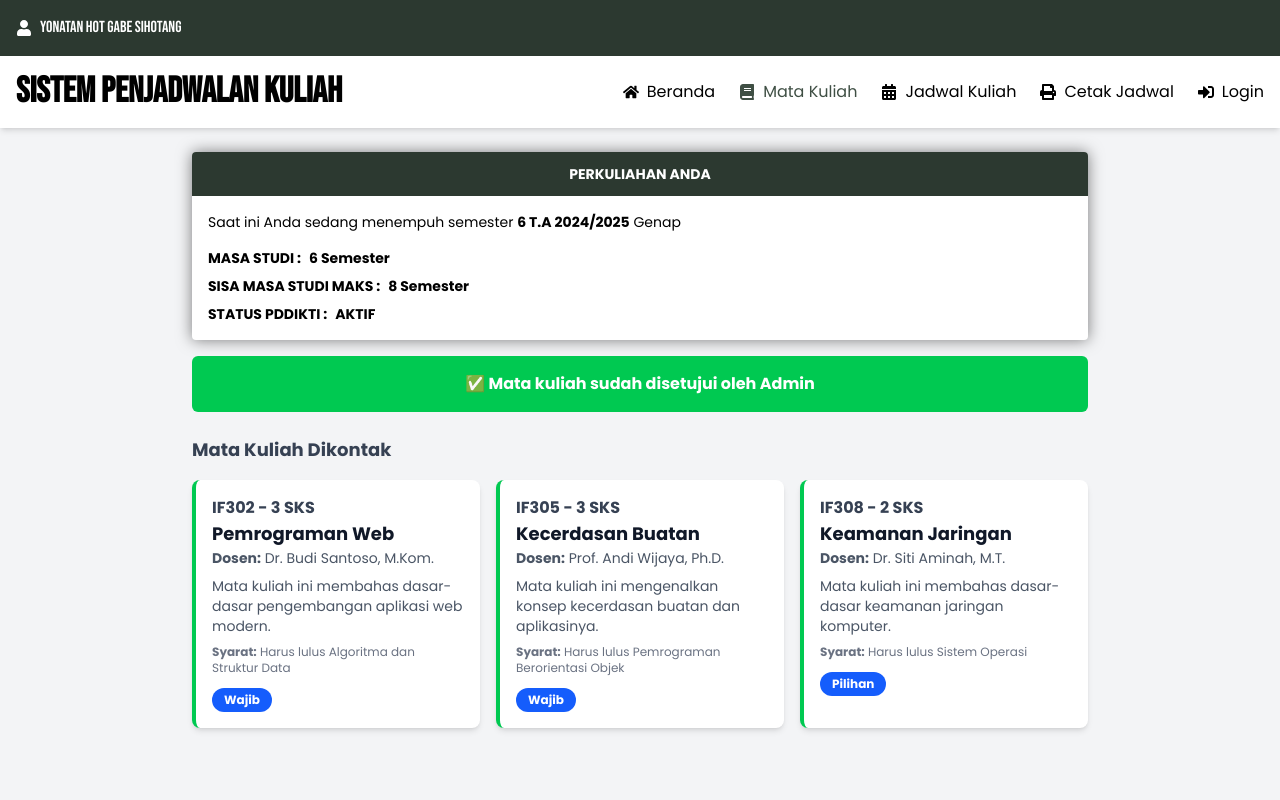
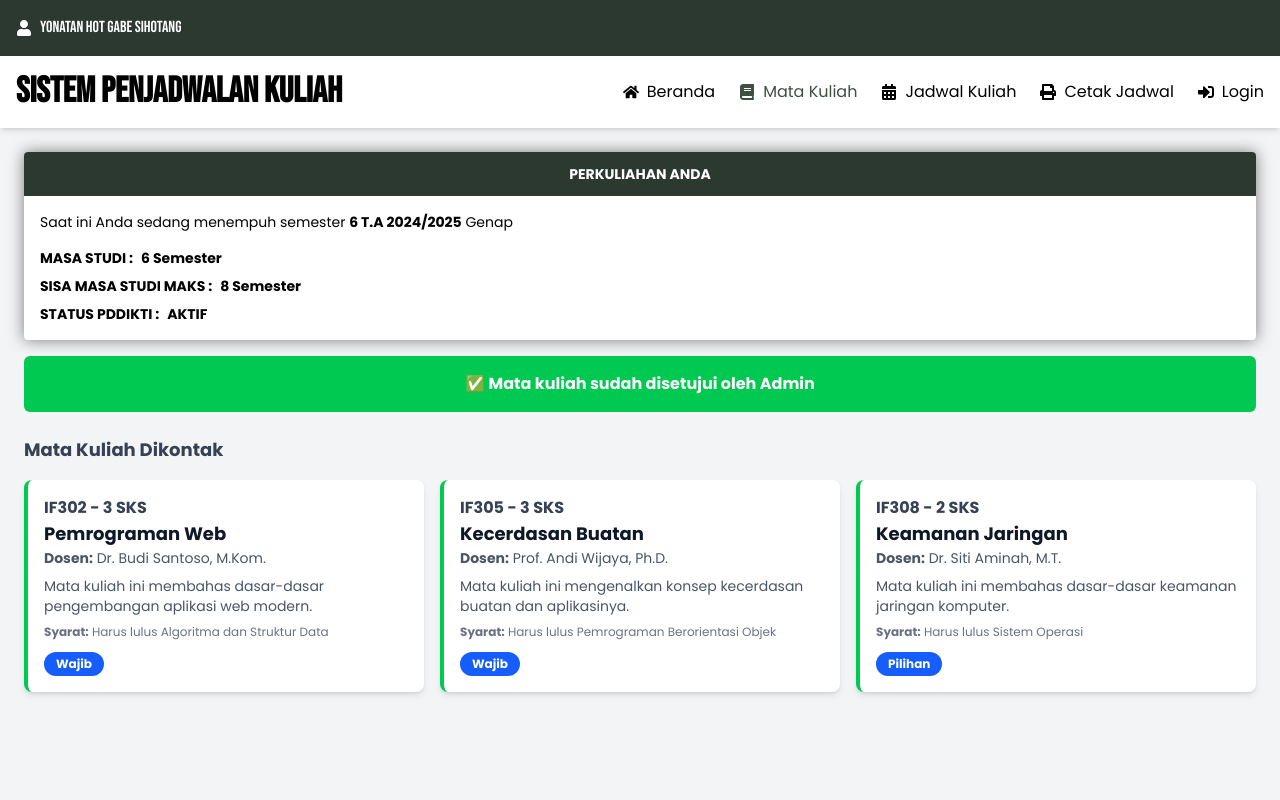
Before and after one commit to keqi000/proyek-pengembangan-web-berbasis-framework-terbaru, a Next.js app: page /user/mata_kuliah in a window 1280 px wide. Shown: the top 800 px of the page. Built offline with nearby package versions, Linux system fonts and the light colour scheme.

Commit message:
responsive

```diff
--- a/src/app/user/layout.tsx
+++ b/src/app/user/layout.tsx
@@ -20,7 +20,7 @@ const Layout: FC<LayoutProps> = ({ children }) => {
       <Navbar />
 
       {/* Main Content */}
-      <main className="flex-1 container mx-auto">{children}</main>
+      <main className="flex-1 max-w-full w-full mx-auto">{children}</main>
 
       {/* Footer */}
       <footer className="bg-[#2C3930] text-white py-6">
--- a/src/app/user/mata_kuliah/page.tsx
+++ b/src/app/user/mata_kuliah/page.tsx
@@ -37,7 +37,7 @@ export default function Home() {
   return (
     <div className="min-h-screen bg-gray-100 p-6 font-poppins">
       {/* Status KRS */}
-      <div className="max-w-4xl mx-auto">
+      <div className="max-w-full mx-auto">
         <div className="rounded shadow-[0_0_15px_rgba(0,0,0,0.5)] overflow-hidden w-full bg-white font-poppins text-sm">
           {/* Bagian Header Merah */}
           <div className="bg-[#2C3930] text-white py-3 text-center">
```
